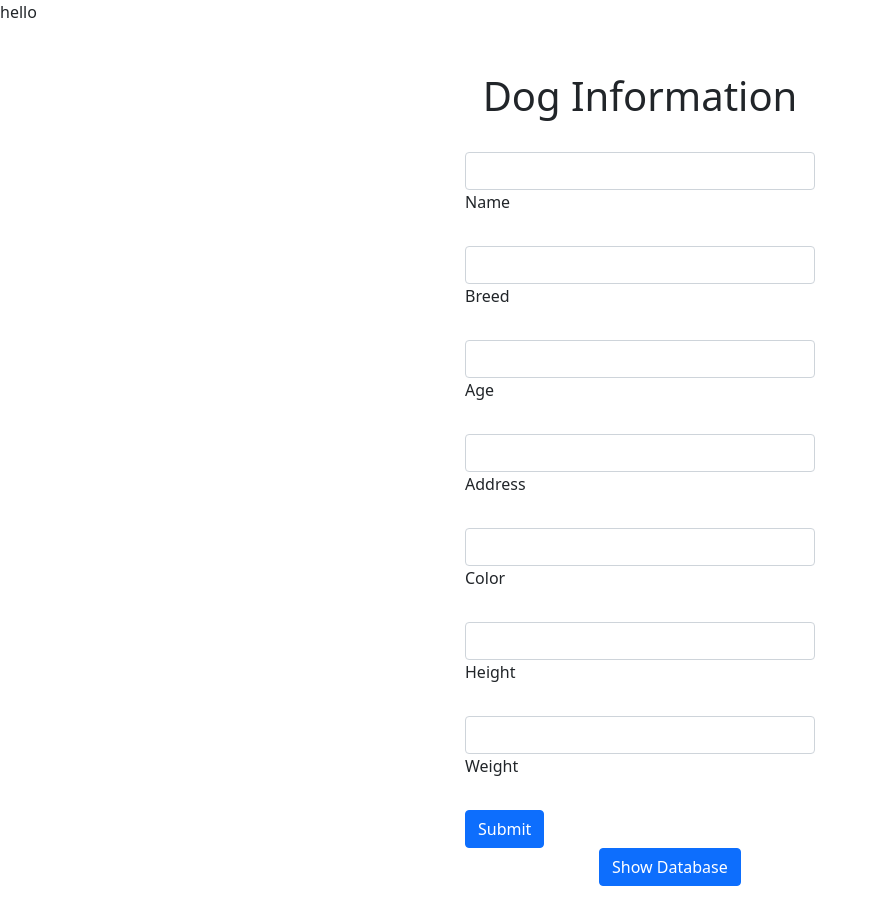
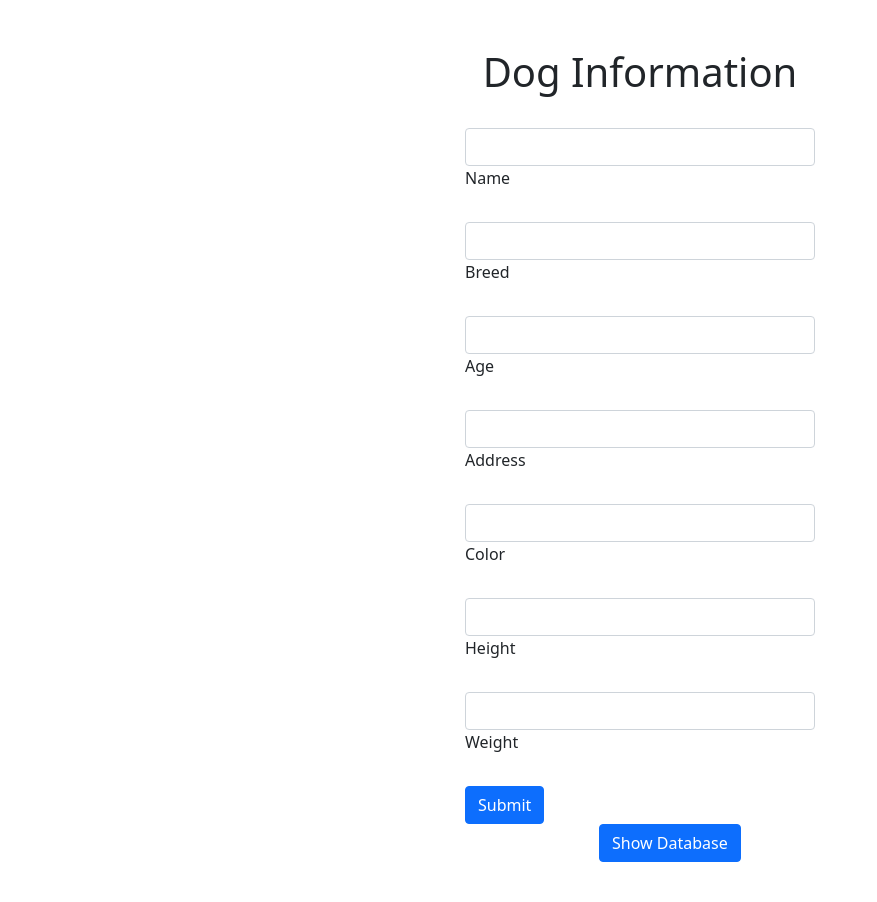
Before and after one commit to Fruitz00/AppDev, a PHP site: page / in a window 1280 px wide. Shown: the whole page, without its empty margins (0-877 px from the left). After the commit the page ends 862 px from the top, so only its background shows below. Run offline with PHP 8.4, Linux system fonts and the light colour scheme.

Commit message:
Update_Final FA6

```diff
--- a/Formative_6/index.php
+++ b/Formative_6/index.php
@@ -23,7 +23,6 @@
         }
     }
     else{
-        echo "hello";
     }
 ?>
 
```
